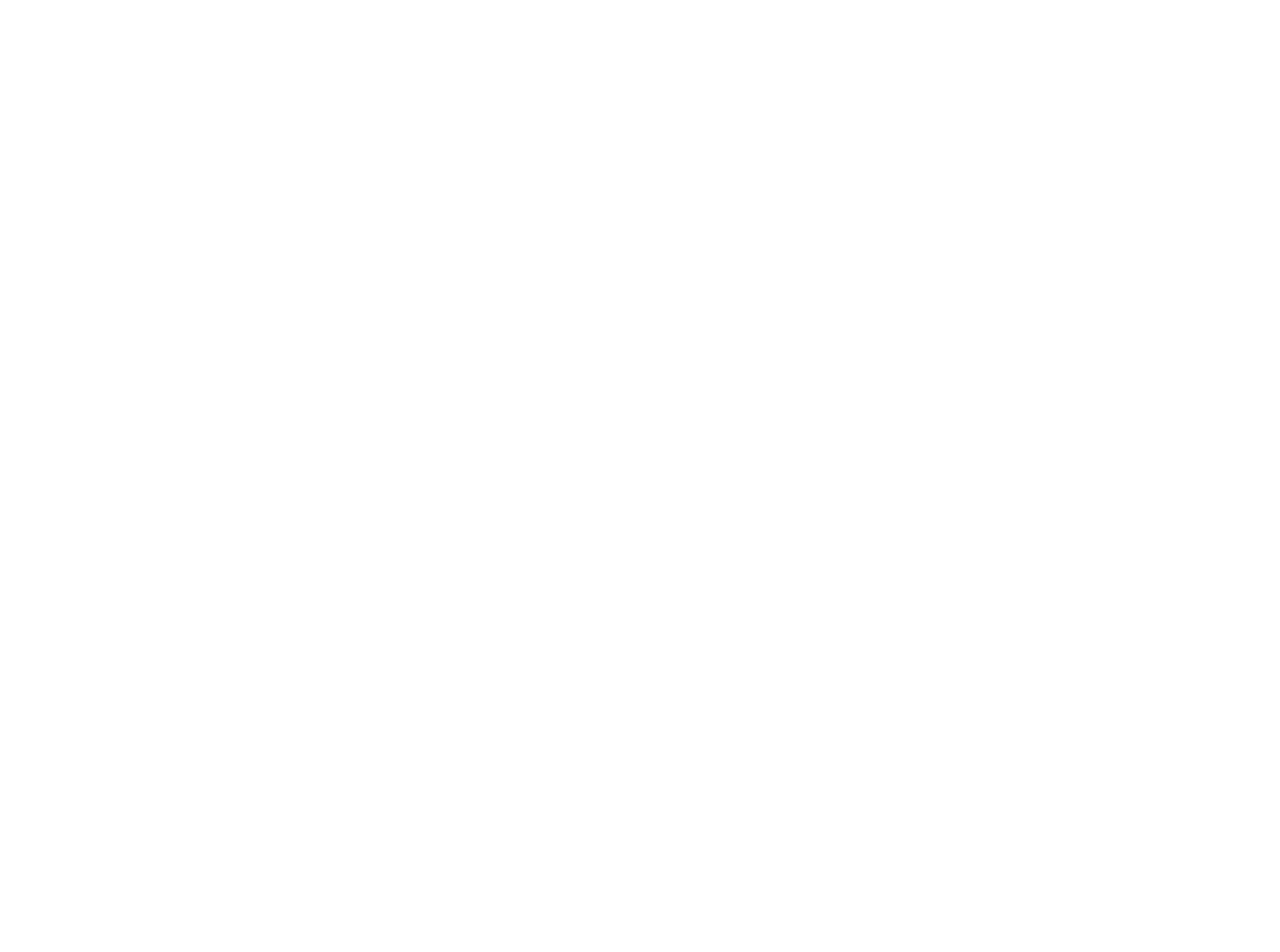
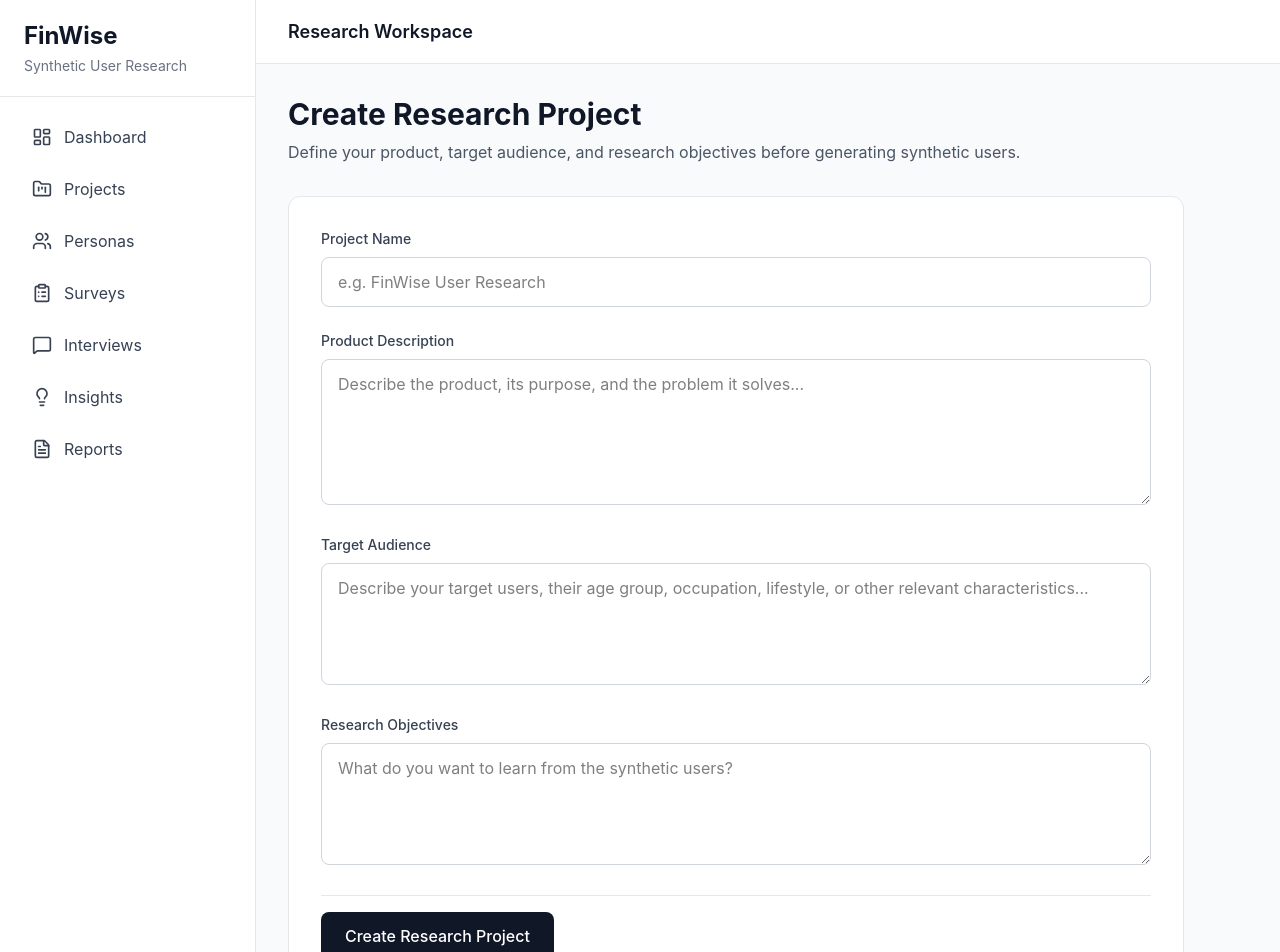
Before and after one commit to AbhishekKallolimath/Generation-of-AI-Powered-Synthetic-Users-for-Product-Research, a React app in the folder frontend/: page /projects/new in a window 1280 px wide. Before the commit this address had no page. Shown: the top 952 px of the page. Before the commit the page ends 800 px from the top, so only its background shows below. Built offline with nearby package versions, Linux system fonts and the light colour scheme; the HTML template or start-up script is replaced by a standard one.

Commit message:
docs: update project README

```diff
--- a/frontend/src/App.jsx
+++ b/frontend/src/App.jsx
@@ -2,6 +2,7 @@ import { BrowserRouter, Routes, Route } from "react-router-dom";
 import DashboardLayout from "./layouts/DashboardLayout";
 import Dashboard from "./pages/Dashboard";
 import Projects from "./pages/Projects";
+import NewProject from "./pages/NewProject";
 
 
 function App() {
@@ -11,6 +12,7 @@ function App() {
         <Route element={<DashboardLayout />}>
           <Route path="/" element={<Dashboard />} />
           <Route path="/projects" element={<Projects />} />
+          <Route path="/projects/new" element={<NewProject />} />
         </Route>
       </Routes>
     </BrowserRouter>
--- /dev/null
+++ b/frontend/src/pages/NewProject.jsx
@@ -0,0 +1,81 @@
+function NewProject() {
+  return (
+    <div className="max-w-4xl">
+      <div className="mb-8">
+        <h1 className="text-3xl font-bold text-gray-900">
+          Create Research Project
+        </h1>
+
+        <p className="mt-2 text-gray-600">
+          Define your product, target audience, and research objectives
+          before generating synthetic users.
+        </p>
+      </div>
+
+      <div className="bg-white rounded-xl border border-gray-200 p-8">
+        <div className="space-y-6">
+
+          <div>
+            <label className="block text-sm font-medium text-gray-700 mb-2">
+              Project Name
+            </label>
+
+            <input
+              type="text"
+              placeholder="e.g. FinWise User Research"
+              className="w-full px-4 py-3 border border-gray-300 rounded-lg focus:outline-none focus:ring-2 focus:ring-gray-900"
+            />
+          </div>
+
+          <div>
+            <label className="block text-sm font-medium text-gray-700 mb-2">
+              Product Description
+            </label>
+
+            <textarea
+              rows="5"
+              placeholder="Describe the product, its purpose, and the problem it solves..."
+              className="w-full px-4 py-3 border border-gray-300 rounded-lg focus:outline-none focus:ring-2 focus:ring-gray-900"
+            />
+          </div>
+
+          <div>
+            <label className="block text-sm font-medium text-gray-700 mb-2">
+              Target Audience
+            </label>
+
+            <textarea
+              rows="4"
+              placeholder="Describe your target users, their age group, occupation, lifestyle, or other relevant characteristics..."
+              className="w-full px-4 py-3 border border-gray-300 rounded-lg focus:outline-none focus:ring-2 focus:ring-gray-900"
+            />
+          </div>
+
+          <div>
+            <label className="block text-sm font-medium text-gray-700 mb-2">
+              Research Objectives
+            </label>
+
+            <textarea
+              rows="4"
+              placeholder="What do you want to learn from the synthetic users?"
+              className="w-full px-4 py-3 border border-gray-300 rounded-lg focus:outline-none focus:ring-2 focus:ring-gray-900"
+            />
+          </div>
+
+          <div className="pt-4 border-t border-gray-200">
+            <button
+              type="button"
+              className="px-6 py-3 rounded-lg bg-gray-900 text-white font-medium hover:bg-gray-800"
+            >
+              Create Research Project
+            </button>
+          </div>
+
+        </div>
+      </div>
+    </div>
+  );
+}
+
+export default NewProject;
--- a/frontend/src/pages/Projects.jsx
+++ b/frontend/src/pages/Projects.jsx
@@ -1,3 +1,4 @@
+import { Link } from "react-router-dom";
 function Projects() {
   return (
     <div>
@@ -21,9 +22,12 @@ function Projects() {
           synthetic users.
         </p>
 
-        <button className="mt-6 px-5 py-3 rounded-lg bg-gray-900 text-white font-medium hover:bg-gray-800">
-          Create Project
-        </button>
+        <Link
+  to="/projects/new"
+  className="inline-block mt-6 px-5 py-3 rounded-lg bg-gray-900 text-white font-medium hover:bg-gray-800"
+>
+  Create Project
+</Link>
       </div>
     </div>
   );
```
Also changed, not shown: 7 other files (tests, documents, lock files or other folders).
